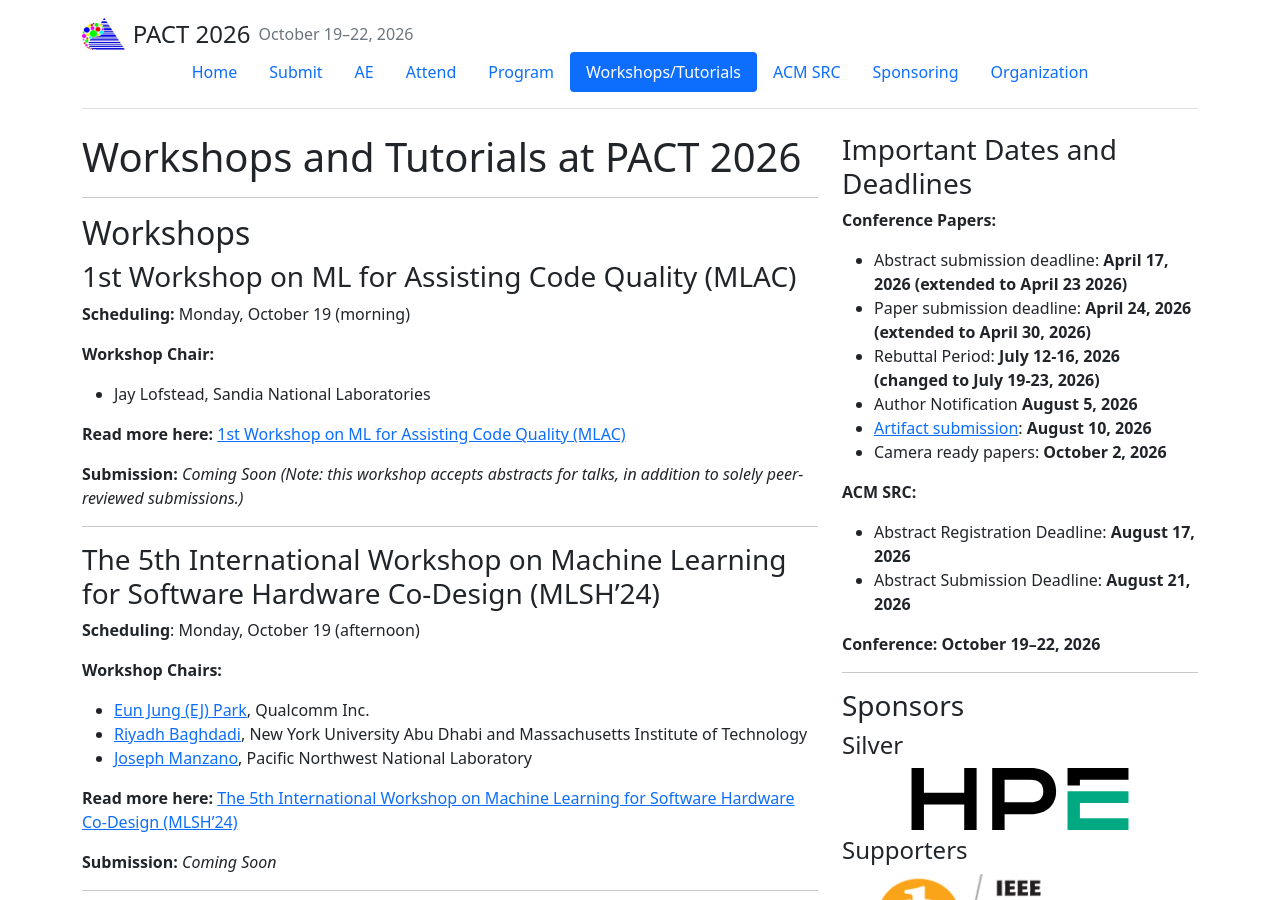
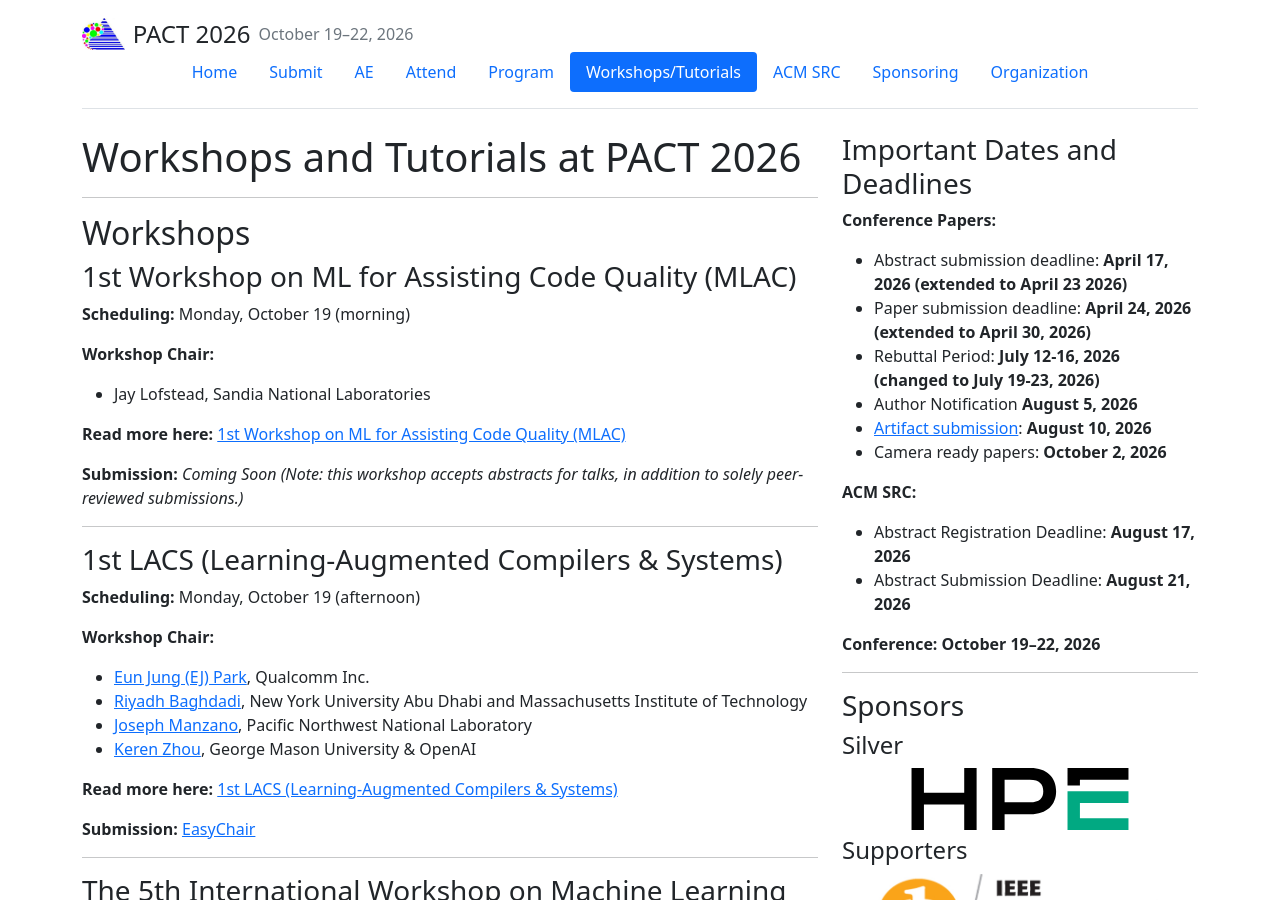
Before and after one commit to pact2026/pact2026.github.io, a Jekyll site: the page built from workshops/index.md, in a window 1280 px wide and 900 px high. Built offline with Jekyll 4.4.1, drawn with Linux system fonts in a browser that asks for light colours.

Commit message:
web: update workshop main

```diff
--- a/workshops/index.md
+++ b/workshops/index.md
@@ -23,6 +23,23 @@ show_sidebar: true
 **Read more here:** <a href="/workshops/ml-for-assisting-code-quality/" target="_blank" rel="noopener noreferrer">1st Workshop on ML for Assisting Code Quality (MLAC)</a>
 
 **Submission:** _Coming Soon (Note: this workshop accepts abstracts for talks, in addition to solely peer-reviewed submissions.)_
+
+---
+
+### 1st LACS (Learning-Augmented Compilers & Systems)
+
+**Scheduling:** Monday, October 19 (afternoon)
+
+**Workshop Chair:**
+
+- [Eun Jung (EJ) Park](https://www.linkedin.com/in/bolgre), Qualcomm Inc.
+- [Riyadh Baghdadi](http://people.csail.mit.edu/baghdadi/), New York University Abu Dhabi and Massachusetts Institute of Technology
+- [Joseph Manzano](https://www.pnnl.gov/science/staff/staff_info.asp?staff_num=7318), Pacific Northwest National Laboratory
+- [Keren Zhou](https://www.jokeren.tech/), George Mason University & OpenAI
+
+**Read more here:** <a href="https://lacs-workshop.github.io" target="_blank" rel="noopener noreferrer">1st LACS (Learning-Augmented Compilers & Systems)</a>
+
+**Submission:** [EasyChair](https://easychair.org/account/signin?l=53931730252501093.1778543078.579a9c2a)
 
 ---
 
```
